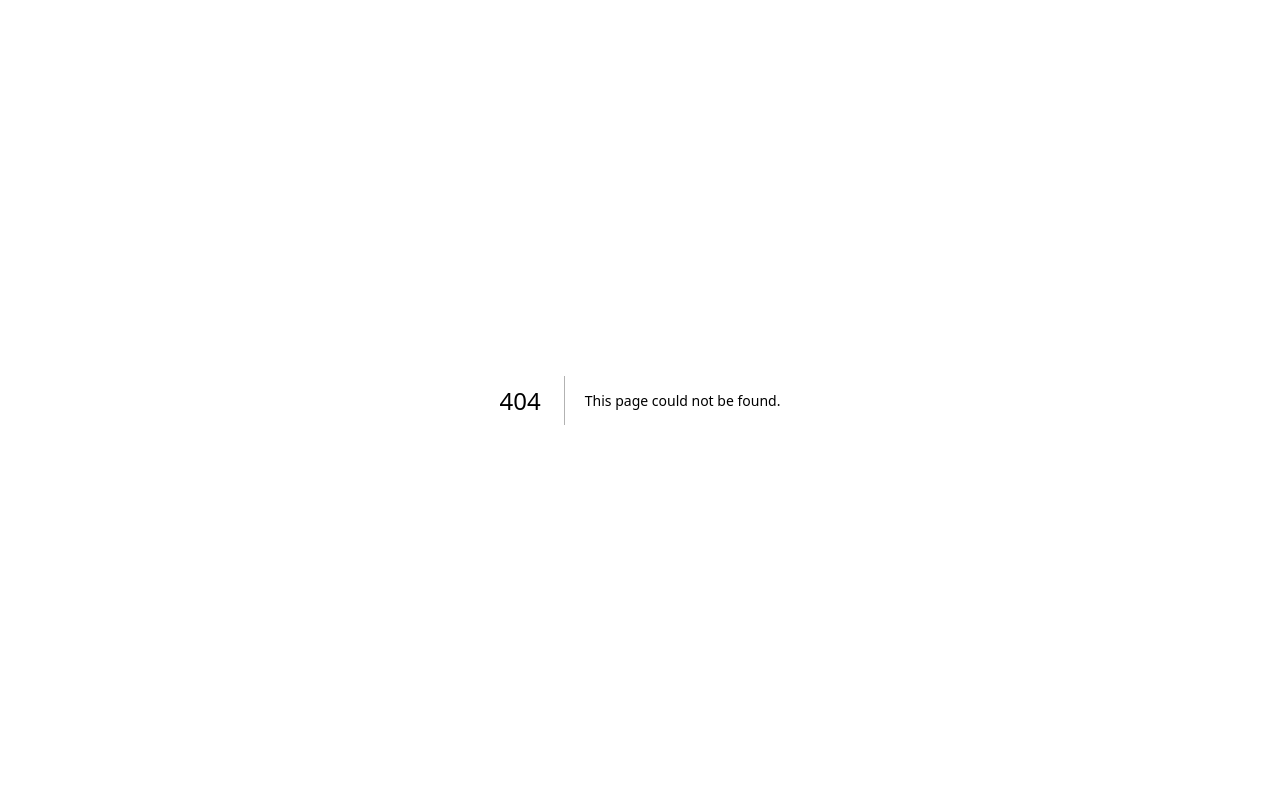
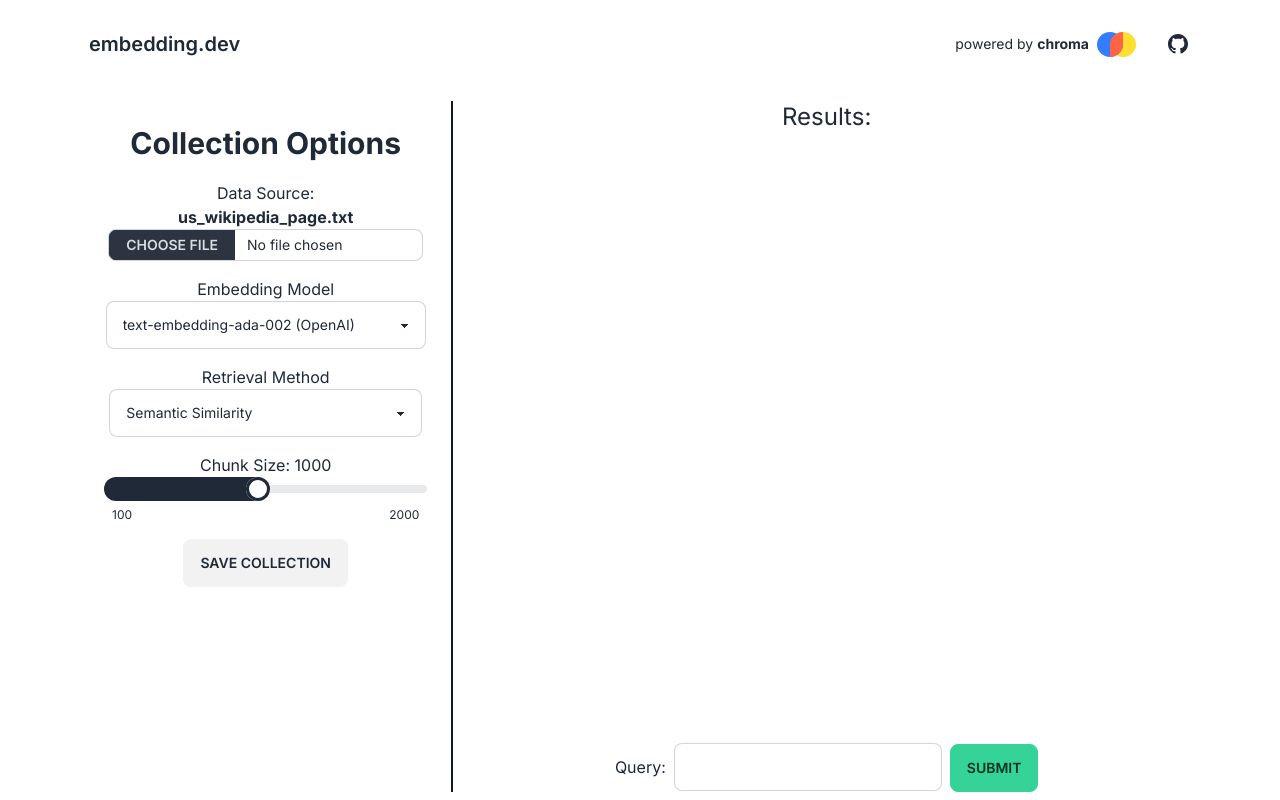
Before and after one commit to justinliang1020/embedding-dev, a Next.js app: page /playground in a window 1280 px wide. Before the commit this address had no page. Built offline with nearby package versions, Linux system fonts and the light colour scheme.

Commit message:
redid front page

```diff
--- a/src/app/page.tsx
+++ b/src/app/page.tsx
@@ -11,7 +11,7 @@ function ModuleCard({ name, desc, image }: { name: string, desc: string, image:
           <Image src={image} alt={name} />
         </figure>
         <div className="card-body">
-          <div className="card-title justify-center link" >embedding.dev/{name}</div>
+          <div className="card-title justify-center link" >{name}</div>
           <p>{desc}</p>
         </div>
       </>
@@ -25,16 +25,14 @@ export default function Home() {
       <main className="flex flex-col flex-1 w-full items-center justify-center text-center px-4 mt-5 background-gradient">
         <div>
           <h1 className="text-3xl font-bold">
-            the toolkit to experiment with
-            <br />
-            embedding models
+            free tools to build with embeddings
             {/* <a href="https://docs.trychroma.com/embeddings" className="link font-extrabold">embedding models</a> */}
           </h1>
-          <p>free, open-source, built on <a href="https://www.trychroma.com/" className="link">chroma</a></p>
+          <p>open-source, built on <a href="https://www.trychroma.com/" className="link">chroma</a></p>
         </div>
-        <div className="flex flex-col sm:flex-row flex-1 w-full items-center justify-center text-center px-4 mt-5 background-gradient">
-          <ModuleCard name="lab" desc="Craft the perfect text-embedding retriever (UNDER CONSTRUCTION)" image={UndrawScience} />
-          {/* <ModuleCard name="compare" desc="Compare multiple embedding models simultaneously" image={UndrawCompare} /> */}
+        <div className="flex flex-col sm:flex-row content-center space-y-2 flex-1 w-full items-center justify-center text-center px-4 mt-5 background-gradient">
+          <ModuleCard name="playground" desc="Tinker with different embedding retrieval methods" image={UndrawCompare} />
+          <ModuleCard name="eval" desc="coming soon..." image={UndrawScience} />
         </div>
       </main>
     </div>
--- a/src/app/lab/page.tsx
+++ b/src/app/playground/page.tsx
@@ -71,9 +71,9 @@ export default function Lab() {
                 <div className="col-span-3 sm:col-span-1 sm:border-r-2 border-gray-900 p-6 h-full">
                     <h1 className="font-bold text-3xl mb-5">Collection Options</h1>
                     <form className="flex flex-col items-center space-y-4" onSubmit={onCollectionSubmit}>
-                        <label>
-                            <p>Data Source (.txt, .pdf): <p className="font-bold">{collectionName}</p> </p>
-                            <input type="file" onChange={onFileChange} className="file-input file-input-bordered file-input-xs w-full max-w-xs" />
+                        <label className="tooltip" data-tip="Upload your own data! .txt .pdf">
+                            <div>Data Source: <p className="font-bold">{collectionName}</p> </div>
+                            <input type="file" onChange={onFileChange} className="file-input file-input-bordered file-input-sm w-full max-w-xs" />
                         </label>
 
                         <label>
@@ -87,14 +87,14 @@ export default function Lab() {
                         <label>
                             Retrieval Method
                             <select className="select select-bordered w-full max-w-xs" onChange={e => setRetrievalMethod(e.target.value as RetrievalMethod)}>
-                                <option value="query-similarity">Query Similarity</option>
+                                <option value="query-similarity">Semantic Similarity</option>
                                 <option value="hyde">HYDE</option>
                                 {/* <option value="chunk-summarization">Chunk Summarization</option> */}
                             </select>
                         </label>
                         {/* add info tooltip */}
-                        <label className="w-full">
-                            Chunk Size
+                        <label className="w-full tooltip" data-tip="Max characters in each document">
+                            Chunk Size: {chunkSize}
                             <input type="range" min={100} max={2000} value={chunkSize} onChange={(e) => setChunkSize(parseInt(e.target.value))} className="range" step="100" />
                             <div className="w-full flex justify-between text-xs px-2">
                                 <span>100</span>
@@ -102,7 +102,7 @@ export default function Lab() {
                             </div>
                         </label>
                         <button className="btn max-w-xs" disabled={savingCollection}>Save collection</button>
-                        {optionsChanged ? "Unsaved options" : ""}
+                        {optionsChanged ? "-- Unsaved options --" : ""}
                     </form>
                 </div>
                 <div className="flex flex-col col-span-2 w-full h-full">
```
